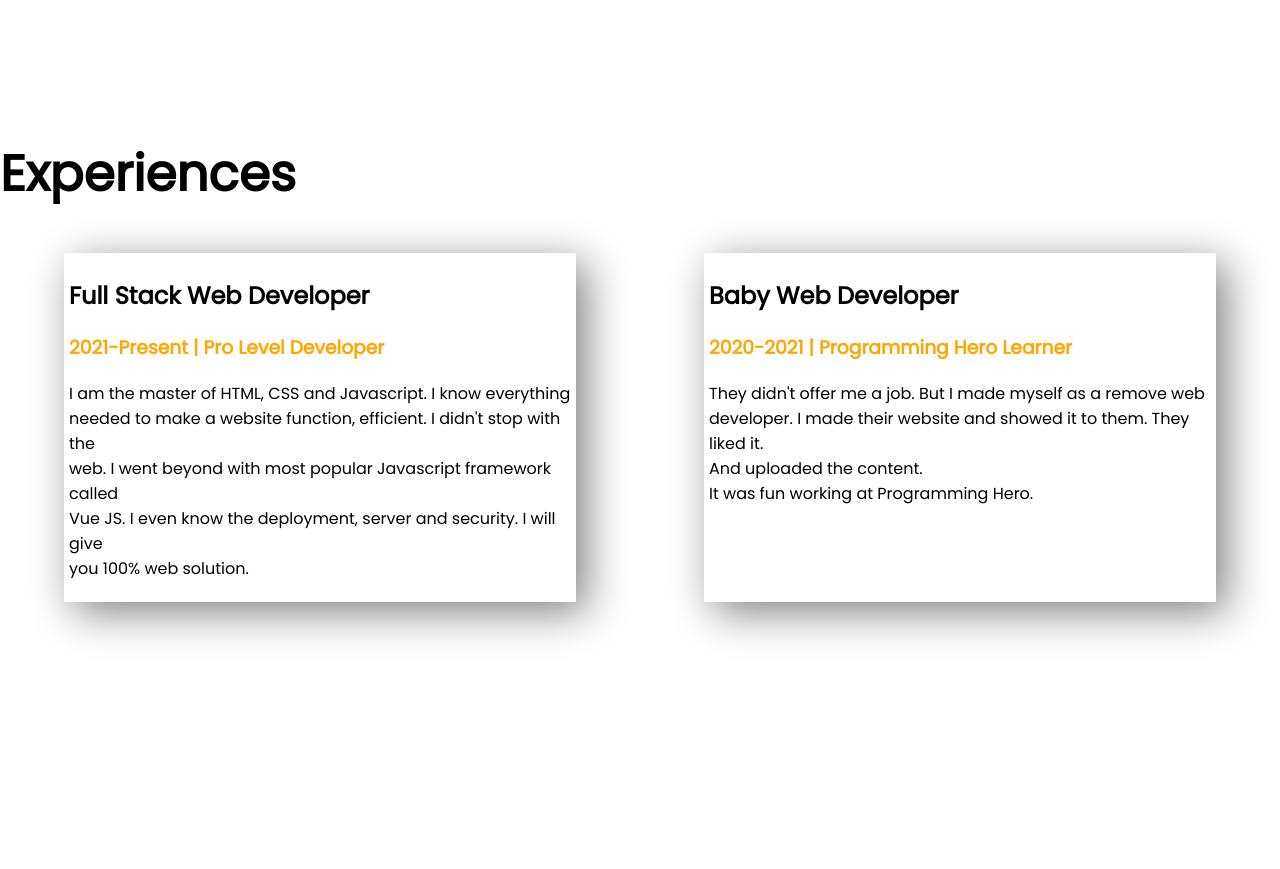
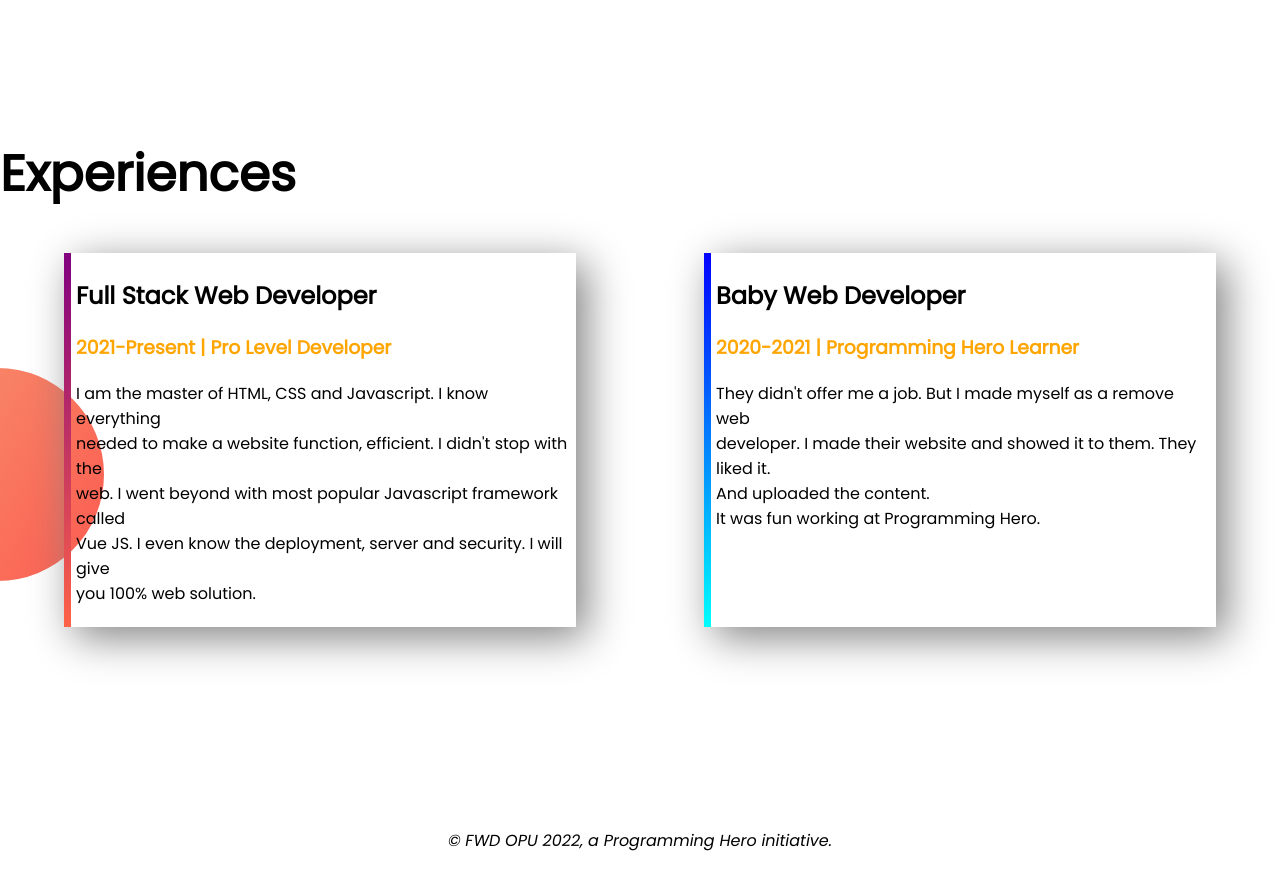
Before and after one commit to HasibAliOpu/practice-portfolio, a plain HTML site: page index.html in a window 1280 px wide. Shown: the part 1320-2189 px from the top of the page. Before the commit the page ends 2072 px from the top, so only its background shows below. Drawn offline with Linux system fonts and the light colour scheme.

Commit message:
footer added

```diff
--- a/index.html
+++ b/index.html
@@ -44,7 +44,7 @@
 <section class="left-image">
     <h1>Experiences</h1>
     <div class="flexble">
-        <div class="experience-item" id="">
+        <div class="experience-item" id="border">
             <h2>Full Stack Web Developer</h2>
             <h3 class="orange-color">2021-Present | Pro Level Developer</h3>
             <p>
@@ -55,7 +55,7 @@
                 you 100% web solution.
             </p>
         </div>
-        <div class="experience-item" id="">
+        <div class="experience-item" id="border-color">
             <h2>Baby Web Developer</h2>
             <h3 class="orange-color">2020-2021 | Programming Hero Learner</h3>
             <p>
@@ -65,9 +65,11 @@
                 Programming Hero.
             </p>
         </div>
-
     </div>
 </section>
+<footer id="end">
+    <p><em>© FWD OPU 2022, a Programming Hero initiative.</em></p>
+</footer>
 
 </body>
 </html>
--- a/style.css
+++ b/style.css
@@ -25,3 +25,14 @@ h1{font-size: 50px;}
 .experience-item{
     box-shadow: 10px 10px 40px gray; width: 40%; margin-left:5%; margin-right: 5%; padding: 5px;
 }
+#border{ border-left: 7px solid;
+    border-image: linear-gradient(purple, tomato); border-image-slice: 1;
+}
+#border-color{ border-left: 7px solid;
+    border-image: linear-gradient(blue,cyan); border-image-slice: 1;
+}
+.left-image{
+    background-image: url(images/exp-bg.png);background-repeat: no-repeat;
+    background-position: left;padding-bottom:  35px;
+}
+#end{text-align: center;}
```
